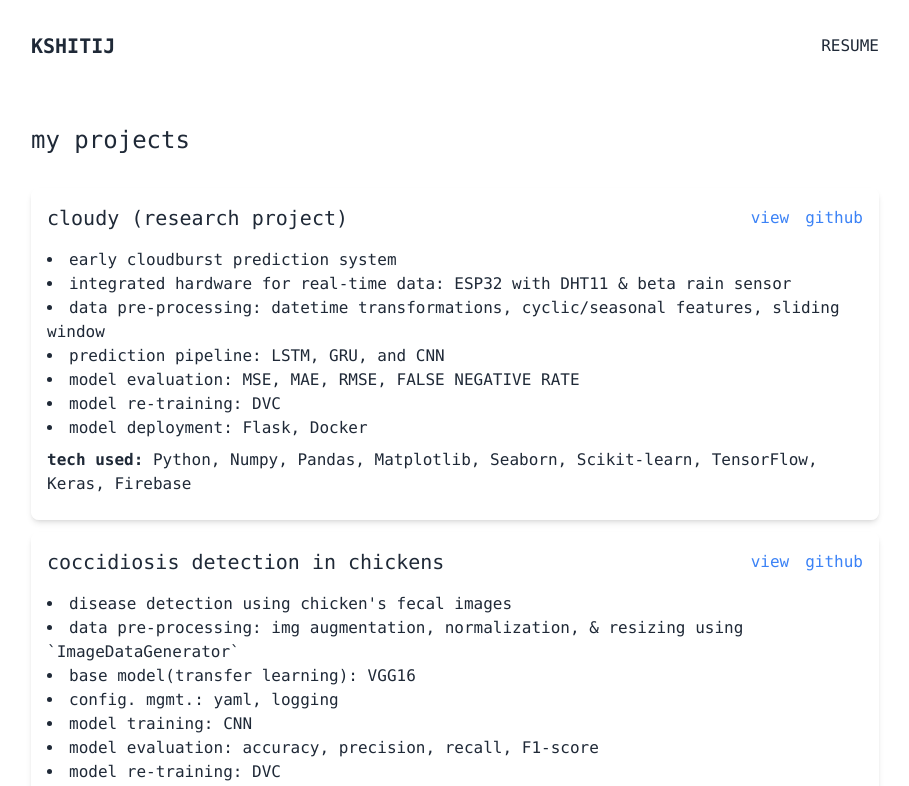
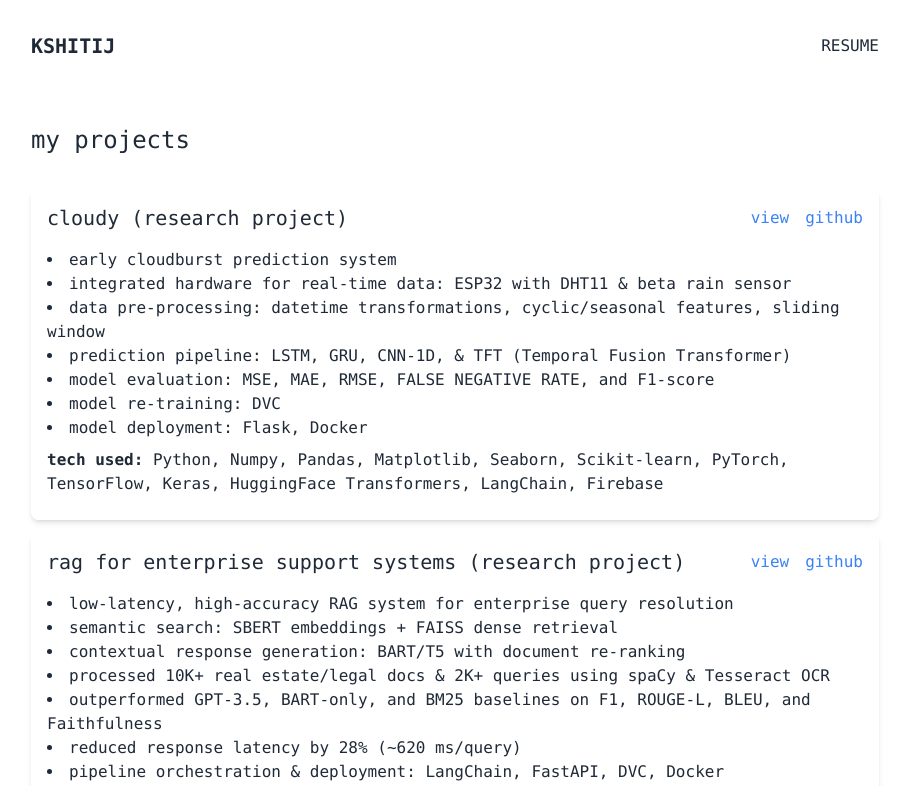
Before and after one commit to Kshitijk14/portfolio, a Next.js app: page /projects/serious-projects in a window 1280 px wide. Shown: the top 786 px of the page, without its empty margins (185-1094 px from the left). Built offline with nearby package versions, Linux system fonts and the light colour scheme.

Commit message:
28th May 2025

```diff
--- a/src/components/projects/Projects.tsx
+++ b/src/components/projects/Projects.tsx
@@ -14,13 +14,13 @@ const Projects = () => {
           </Link>
         </li>
         <li>
-          <Link href="/projects/open-source-projects" className="hover:text-gray-600">
-            • open source contributions
+          <Link href="/projects/mehh-projects" className="hover:text-gray-600">
+            • mehh projects
           </Link>
         </li>
         <li>
-          <Link href="/projects/mehh-projects" className="hover:text-gray-600">
-            • mehh projects
+          <Link href="/projects/open-source-projects" className="hover:text-gray-600">
+            • open source contributions
           </Link>
         </li>
       </ul>
--- a/src/content/projects.ts
+++ b/src/content/projects.ts
@@ -15,37 +15,80 @@ export const seriousProjects: sProject[] = [
             'early cloudburst prediction system',
             'integrated hardware for real-time data: ESP32 with DHT11 & beta rain sensor',
             'data pre-processing: datetime transformations, cyclic/seasonal features, sliding window',
-            'prediction pipeline: LSTM, GRU, and CNN',
-            'model evaluation: MSE, MAE, RMSE, FALSE NEGATIVE RATE',
+            'prediction pipeline: LSTM, GRU, CNN-1D, & TFT (Temporal Fusion Transformer)',
+            'model evaluation: MSE, MAE, RMSE, FALSE NEGATIVE RATE, and F1-score',
             'model re-training: DVC',
             'model deployment: Flask, Docker',
         ],
         skills: [
-            'Python', 'Numpy', 'Pandas', 'Matplotlib', 'Seaborn', 'Scikit-learn', 'TensorFlow', 'Keras', 'Firebase',
+            'Python', 'Numpy', 'Pandas', 'Matplotlib', 'Seaborn', 'Scikit-learn', 'PyTorch', 'TensorFlow', 'Keras', 'HuggingFace Transformers', 'LangChain', 'Firebase',
         ],
         viewLink: 'https://github.com/Kshitijk14/cloud-burst',
         githubLink: 'https://github.com/Kshitijk14/model-cloud-burst'
     },
     {
         id: '2',
-        title: 'coccidiosis detection in chickens',
+        title: 'rag for enterprise support systems (research project)',
         descriptions: [
-            'disease detection using chicken\'s fecal images',
-            'data pre-processing: img augmentation, normalization, & resizing using `ImageDataGenerator`',
-            'base model(transfer learning): VGG16',
-            'config. mgmt.: yaml, logging',
-            'model training: CNN',
-            'model evaluation: accuracy, precision, recall, F1-score',
-            'model re-training: DVC',
-            'model deployment: Flask, Docker, CI/CD, GitHub Actions',
+            'low-latency, high-accuracy RAG system for enterprise query resolution',
+            'semantic search: SBERT embeddings + FAISS dense retrieval',
+            'contextual response generation: BART/T5 with document re-ranking',
+            'processed 10K+ real estate/legal docs & 2K+ queries using spaCy & Tesseract OCR',
+            'outperformed GPT-3.5, BART-only, and BM25 baselines on F1, ROUGE-L, BLEU, and Faithfulness',
+            'reduced response latency by 28% (~620 ms/query)',
+            'pipeline orchestration & deployment: LangChain, FastAPI, DVC, Docker',
         ],
         skills: [
-            'Python', 'Numpy', 'Pandas', 'Scipy', 'Matplotlib', 'Seaborn', 'Scikit-learn', 'TensorFlow', 'Keras',
+            'Python', 'Pandas', 'spaCy', 'Tesseract OCR', 'PyTorch', 'HuggingFace Transformers', 'Sentence Transformers', 'FAISS', 'LangChain', 'FastAPI', 'Docker', 'DVC'
+        ],
+        viewLink: '#',
+        githubLink: 'https://github.com/Kshitijk14/rag_for_query_resolution'
+    },
+];
+
+
+interface mProject {
+    id: string;
+    title: string;
+    descriptions: string;
+    skills: string[];
+    viewLink: string;
+    githubLink: string;
+}
+
+export const mehhProjects: mProject[] = [
+    {
+        id: '1',
+        title: 'coccidiosis detection in chickens',
+        descriptions: 'Built a CNN model using VGG16 (transfer learning) to detect coccidiosis from chicken fecal images. Pre-processed data with augmentation and normalization, managed configs via YAML & logging, and deployed with Flask, Docker, and CI/CD using GitHub Actions.',
+        skills: [
+            'Python', 'TensorFlow', 'Keras', 'Scikit-learn', 'ImageDataGenerator', 'DVC', 'Flask', 'Docker', 'GitHub Actions'
         ],
         viewLink: '#',
         githubLink: 'https://github.com/Kshitijk14/coccidiosis-disease-classification'
     },
+    {
+        id: '2',
+        title: 'updated portfolio (2025)',
+        descriptions: 'Used T3-Stack, to use the versatile serverless capabilities of Next.js along with freedom of mono-repo. Now, implementing an Admin Portal for updating data directly in the database.',
+        skills: [
+            'Next.js', 'TypeScript', 'Tailwind CSS', 'Framer Motion', 'Monorepo-TurboRepo', 'Vercel',
+        ],
+        viewLink: 'https://kshitijj.netlify.app/',
+        githubLink: 'https://github.com/Kshitijk14/portfolio'
+    },
+    {
+        id: '3',
+        title: 'my old portfolio (2024)',
+        descriptions: 'not importing all of that here again...., old projects are mentioned there.',
+        skills: [
+            'React.js', 'Chakra UI', 'Markdown It', 'Framer Motion'
+        ],
+        viewLink: 'https://kshitij-chaturvedi.netlify.app/',
+        githubLink: 'https://github.com/Kshitijk14/portfolio2024'
+    },
 ];
+
 
 interface osProject {
     id: string;
@@ -87,35 +130,3 @@ export const openSourceProjects: osProject[] = [
         githubLink: '#'
     },
 ];
-
-interface mProject {
-    id: string;
-    title: string;
-    descriptions: string;
-    skills: string[];
-    viewLink: string;
-    githubLink: string;
-}
-
-export const mehhProjects: mProject[] = [
-    {
-        id: '1',
-        title: 'updated portfolio (2025)',
-        descriptions: 'Used T3-Stack, to use the versatile serverless capabilities of Next.js along with freedom of mono-repo. Now, implementing an Admin Portal for updating data directly in the database.',
-        skills: [
-            'Next.js', 'TypeScript', 'Tailwind CSS', 'Framer Motion', 'Monorepo-TurboRepo', 'Vercel',
-        ],
-        viewLink: 'https://kshitijj.netlify.app/',
-        githubLink: 'https://github.com/Kshitijk14/portfolio'
-    },
-    {
-        id: '2',
-        title: 'my old portfolio (2024)',
-        descriptions: 'not importing all of that here again...., old projects are mentioned there.',
-        skills: [
-            'React.js', 'Chakra UI', 'Markdown It', 'Framer Motion'
-        ],
-        viewLink: 'https://kshitij-chaturvedi.netlify.app/',
-        githubLink: 'https://github.com/Kshitijk14/portfolio2024'
-    },
-];
```
Also changed, not shown: src/content/experience.ts (+12 -5 lines), src/content/writing.ts (+7 -1 lines).
